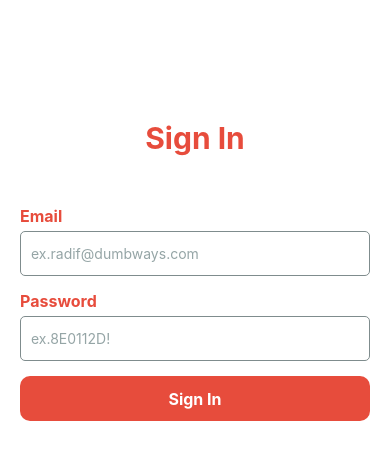
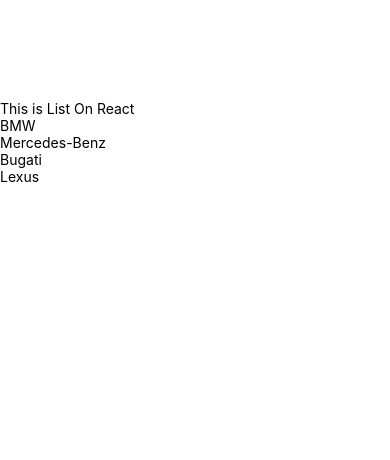
Before and after one commit to Jody-septiawan/reactNative-fundamental-result, a React Native app: screen / in a window 390 px wide. Shown: the top 460 px of the page. Built offline with nearby package versions, Linux system fonts and the light colour scheme.

Commit message:
7.List-of-Map

```diff
--- a/App.js
+++ b/App.js
@@ -3,13 +3,13 @@
 import { View } from "react-native";
 
 //Import Screen
-import Form from "./src/screens/form";
+import Map from "./src/screens/map";
 
 export default function App() {
   return (
     <View style={{ marginTop: 100 }}>
       <StatusBar />
-      <Form />
+      <Map />
     </View>
   );
 }
--- a/app.json
+++ b/app.json
@@ -4,9 +4,7 @@
     "slug": "rn-fundamental-result",
     "version": "1.0.0",
     "orientation": "portrait",
-    "icon": "./assets/icon.png",
     "splash": {
-      "image": "./assets/splash.png",
       "resizeMode": "contain",
       "backgroundColor": "#ffffff"
     },
--- a/src/screens/form.js
+++ /dev/null
@@ -1,73 +0,0 @@
-import { StatusBar } from "expo-status-bar";
-import React from "react";
-import {
-  View,
-  Text,
-  StyleSheet,
-  TouchableOpacity,
-  TextInput,
-} from "react-native";
-
-export default function Form() {
-  return (
-    <View style={style.container}>
-      <StatusBar />
-      {/* Code Here */}
-      <Text style={style.header}>Sign In</Text>
-
-      <Text style={style.textStyle}>Email</Text>
-      <TextInput style={style.textInput} defaultValue="ex.radif@dumbways.com" />
-
-      <Text style={style.textStyle}>Password</Text>
-      <TextInput style={style.textInput} defaultValue="ex.8E0112D!" />
-
-      <TouchableOpacity style={style.button}>
-        <Text style={style.textButton}>Sign In</Text>
-      </TouchableOpacity>
-    </View>
-  );
-}
-
-// Create Variable for CSS
-
-const style = StyleSheet.create({
-  container: {
-    flex: 1,
-    padding: 20,
-  },
-  header: {
-    color: "#e74c3c",
-    fontSize: 30,
-    fontWeight: "bold",
-    textAlign: "center",
-    marginBottom: 50,
-  },
-  button: {
-    backgroundColor: "#e74c3c",
-    height: 45,
-    width: "100%",
-    borderRadius: 10,
-    justifyContent: "center",
-  },
-  textButton: {
-    color: "#FFF",
-    fontWeight: "bold",
-    fontSize: 16,
-    textAlign: "center",
-  },
-  textStyle: {
-    color: "#e74c3c",
-    fontSize: 16,
-    fontWeight: "bold",
-    marginBottom: 5,
-  },
-  textInput: {
-    height: 45,
-    borderWidth: 1,
-    borderRadius: 5,
-    marginBottom: 15,
-    padding: 10,
-    color: "#95a5a6",
-    borderColor: "#7f8c8d",
-  },
-});
--- /dev/null
+++ b/src/screens/map.js
@@ -0,0 +1,19 @@
+import { StatusBar } from "expo-status-bar";
+import React from "react";
+import { View, Text } from "react-native";
+
+export default function Map() {
+  // Create Dummy Data With Array
+  const cars = ["BMW", "Mercedes-Benz", "Bugati", "Lexus"];
+
+  return (
+    <View>
+      <StatusBar />
+      <Text>This is List On React</Text>
+      {/* Code Here */}
+      {cars.map((car) => (
+        <Text key={car}>{car}</Text>
+      ))}
+    </View>
+  );
+}
```
